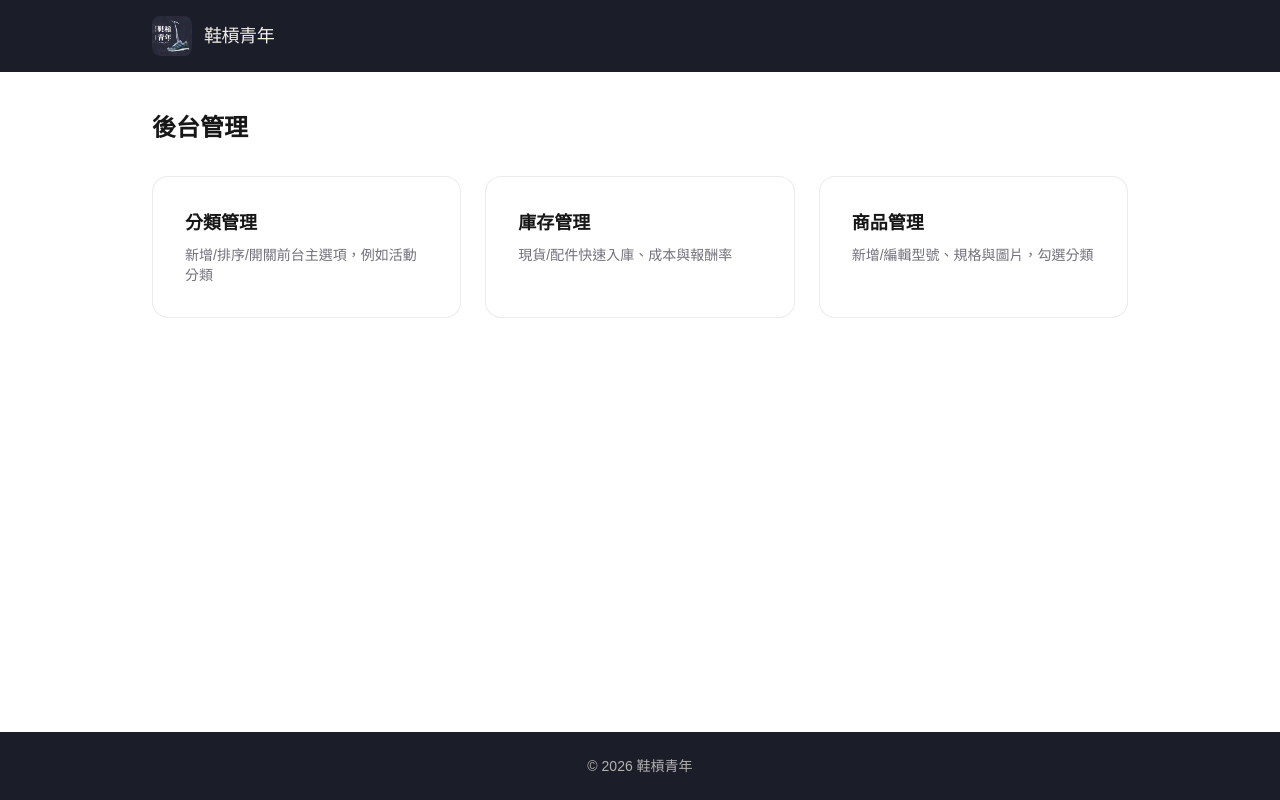
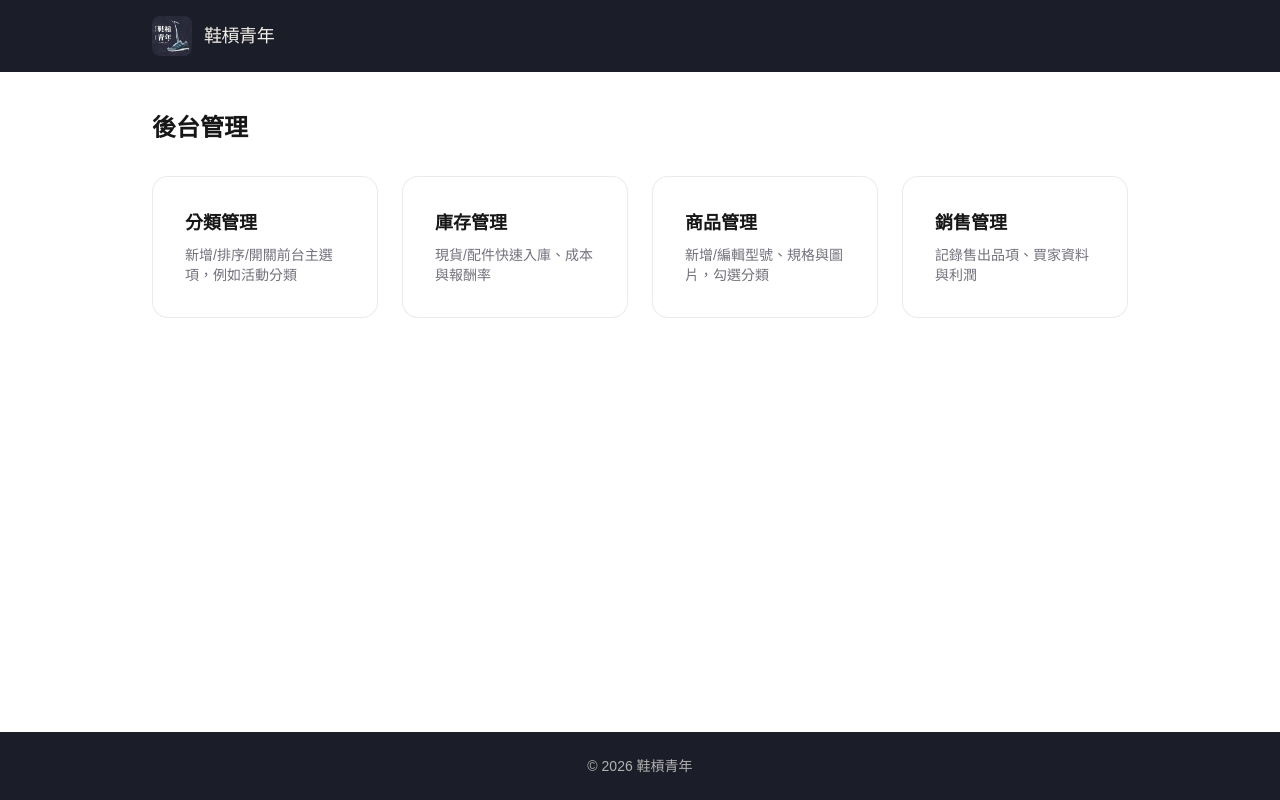
Before and after one commit to Ping-Hsun-Chiang/slashie-store, a Next.js app: page /admin in a window 1280 px wide. Built offline with nearby package versions, Linux system fonts and the light colour scheme; no server answers; the database is empty.

Commit message:
[Fixed] Add missing 銷售管理 card to the 後台 dashboard
The sales management section was reachable from the top nav but had
no card on the admin home page, so it was easy to miss.

```diff
--- a/src/app/admin/page.tsx
+++ b/src/app/admin/page.tsx
@@ -4,7 +4,7 @@ export default function AdminHome() {
   return (
     <div className="mx-auto w-full max-w-5xl px-6 py-10">
       <h1 className="mb-8 text-2xl font-semibold">後台管理</h1>
-      <div className="grid grid-cols-1 gap-6 sm:grid-cols-3">
+      <div className="grid grid-cols-1 gap-6 sm:grid-cols-2 lg:grid-cols-4">
         <Link
           href="/admin/sections"
           className="rounded-2xl border border-black/[.08] bg-white p-8 transition-shadow hover:shadow-md dark:border-white/[.145] dark:bg-zinc-950"
@@ -32,6 +32,15 @@ export default function AdminHome() {
             新增/編輯型號、規格與圖片，勾選分類
           </p>
         </Link>
+        <Link
+          href="/admin/sales"
+          className="rounded-2xl border border-black/[.08] bg-white p-8 transition-shadow hover:shadow-md dark:border-white/[.145] dark:bg-zinc-950"
+        >
+          <h2 className="text-lg font-semibold">銷售管理</h2>
+          <p className="mt-2 text-sm text-zinc-500 dark:text-zinc-400">
+            記錄售出品項、買家資料與利潤
+          </p>
+        </Link>
       </div>
     </div>
   );
```
